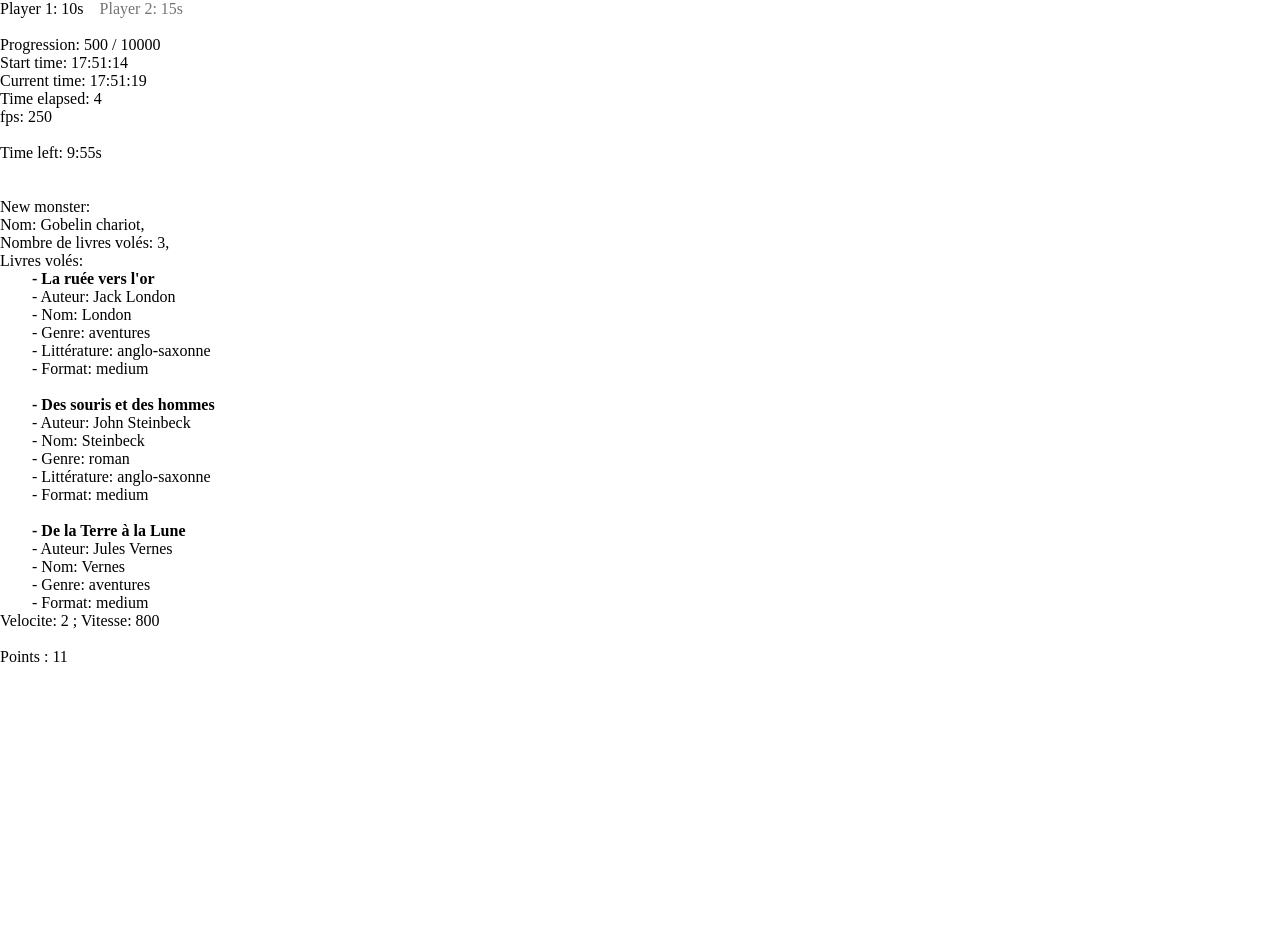
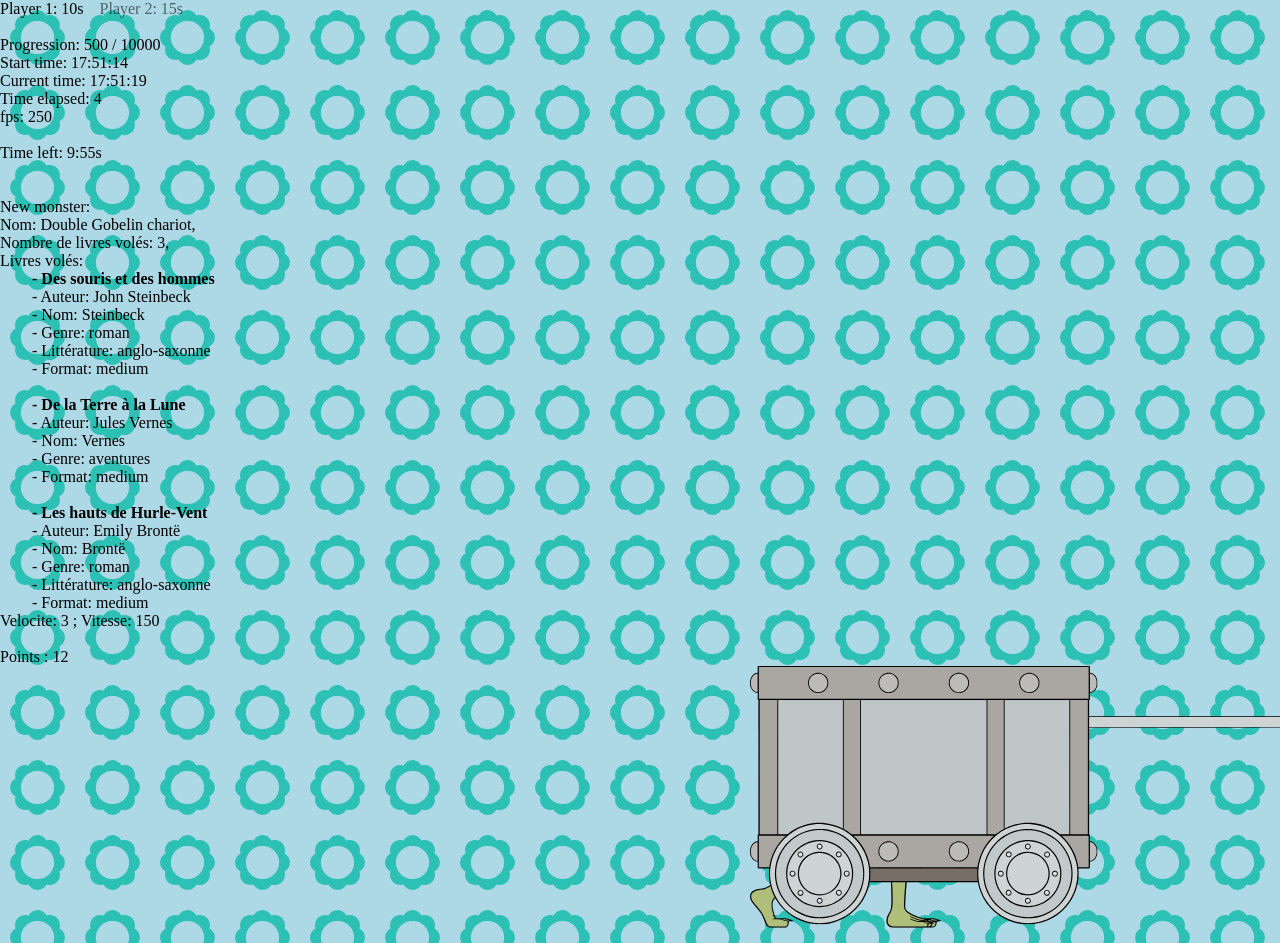
Before and after one commit to Phenohix/Projet-Biblioth-que-JavaScript, a plain HTML site: page page_Pheno.html in a window 1280 px wide. Before the commit the page ends 800 px from the top, so only its background shows below. Drawn offline with nearby package versions, Linux system fonts and the light colour scheme.

Commit message:
07/12/25 - Implementation d3.js

```diff
--- a/page_Pheno.html
+++ b/page_Pheno.html
@@ -21,6 +21,10 @@
     <br><br>
     <div id="all">[Where all books are displayed.]</div>
 
+
+    <div id="scene"></div>
+
+
 </body>
 
 <!-- // // // // // // // // // // // // // // -->
@@ -32,16 +36,31 @@
 <script src="src/js/gameManager.js"></script>
 <script src="src/js/booksDisplay.js"></script>
 <script src="src/js/pointsCalculator.js"></script>
+<script src="https://d3js.org/d3.v7.min.js"></script>
+<script src="src/js/d3Elements/d3CartGoblin.js"></script>
 <script>
     // displayAll();
     var myInterval = setInterval(tick, 0);
+    spawnedMonsters=[]
+    async function spawnGoblin() {
+        const monster = makeMonster(0);
+        monster.group = await createCartGoblin(
+            monster.position[0], monster.position[1]
+        );
+
+        spawnedMonsters.push(monster);
+    }
+    spawnGoblin();
 
     function tick() {
         delta = delta_time();
         test(delta);
         playerTimers(delta);
         globalTimer(delta);
+        spawnedMonsters.forEach(m => m.position=updateMonster(delta, m.velocite, m.group, m.position));
     }
+
+
 
 
     //// !ZONE DE TESTS EN BAS! ////
@@ -77,4 +96,5 @@
     //////// TEST POINTS ////////
 
 </script>
+
 </html>
--- a/src/css/style.css
+++ b/src/css/style.css
@@ -34,3 +34,10 @@
 p {
   text-indent: 2em;
 }
+
+body {
+  background: lightblue;
+  background-image: url("../art/flower_pattern.svg");
+  background-size: 75px 75px;
+  background-repeat: repeat-y-x;
+}
--- /dev/null
+++ b/src/js/d3Elements/d3CartGoblin.js
@@ -0,0 +1,50 @@
+async function createCartGoblin(x, y) {
+
+  // Load all SVG files as real SVG DOM
+  const [cartXML, goblinXML, barXML] = await Promise.all([
+    d3.xml("src/art/Cart.svg"),
+    d3.xml("src/art/Gobelin-Green__leg_L_Forth.svg"),
+    d3.xml("src/art/Cart_handle.svg"),
+  ]);
+
+  // Create main SVG container
+  const svg = d3.select("#scene")
+    .append("svg")
+    .attr("width", 6000)
+    .attr("height", 1300);
+
+  // Add a scaling group so everything scales together
+  const group = svg.append("g")
+    .attr("class", "goblin-group")
+    .attr("transform", `translate(${x}, ${y}) scale(0.08)`);
+
+  // Append each asset in correct stacking order:
+  // Cart → Goblin → Bar (bar on top)
+  const goblin = group.node().appendChild(goblinXML.documentElement);
+  const bar    = group.node().appendChild(barXML.documentElement);
+  const cart   = group.node().appendChild(cartXML.documentElement);
+
+  // Now align elements — tweak these numbers visually
+  d3.select(cart)
+    .attr("transform", "translate(0,40)");
+
+  d3.select(goblin)
+    .attr("transform", "translate(4530,0)");
+
+  d3.select(bar)
+    .attr("transform", "translate(0,48)");
+
+  return group
+};
+
+window.updateMonster = function(delta, velocity, group, position) {
+  if (position[0] > 6150) { position[0] = -615; }
+  else { position[0] += BASE_VELOCITY * velocity * delta; }
+
+  group.attr(
+    "transform",
+    `translate(${position[0]}, ${position[1]}) scale(0.08)`
+  );
+
+  return position;
+}
--- a/src/js/gameManager.js
+++ b/src/js/gameManager.js
@@ -2,13 +2,14 @@
 let libraryBag = copy(library);
 let random = Math.random;
 SHELF_SIZE = 10;
-BASE_VELOCITY = 400;
+BASE_VELOCITY = 50;
 
 let bestiary = [
-    {"nom": "Gluant d'encre", "nb_livres_voles": 1, "livres_voles": [], "velocite": [2, 3]},
-    {"nom": "Gobelin chariot", "nb_livres_voles": 3, "livres_voles": [], "velocite": [1, 2]},
-    {"nom": "Hobegobelin chariot", "nb_livres_voles": 5, "livres_voles": [], "velocite": [2, 5]},
-    {"nom": "Oeil mordeur", "nb_livres_voles": 1, "livres_voles": [], "velocite": [1, 3]}
+    {"nom": "Gluant d'encre", "nb_livres_voles": 1, "livres_voles": [], "velocite": [2, 3], "position": [0,0]},
+    {"nom": "Gobelin chariot", "nb_livres_voles": 3, "livres_voles": [], "velocite": [1, 2], "position": [0,0]},
+    {"nom": "Double Gobelin chariot", "nb_livres_voles": 3, "livres_voles": [], "velocite": [2, 4], "position": [0,0]},
+    {"nom": "Hobegobelin chariot", "nb_livres_voles": 5, "livres_voles": [], "velocite": [2, 5], "position": [0,0]},
+    {"nom": "Oeil mordeur", "nb_livres_voles": 1, "livres_voles": [], "velocite": [1, 3], "position": [0,0]}
 ]
 
 function getBook() {
@@ -25,7 +26,7 @@
 
     let velocityMin = monster["velocite"][0];
     let velocityMax = monster["velocite"][1];
-    let velocity = floor(random()*(velocityMax-velocityMin+1))+velocityMin; console.log(monster["nom"], ":", velocityMin);
+    let velocity = floor(random()*(velocityMax-velocityMin+1))+velocityMin;
     monster["velocite"] = velocity;
 
     for (let i=0 ; i<monster["nb_livres_voles"] ; i++) {
```
Also changed, not shown: src/Art/Gobelin-Green__leg_L_Forth.svg (renamed from src/Art/Gobelin__leg_L_Forth.svg), src/Art/flower_pattern.svg (added).
